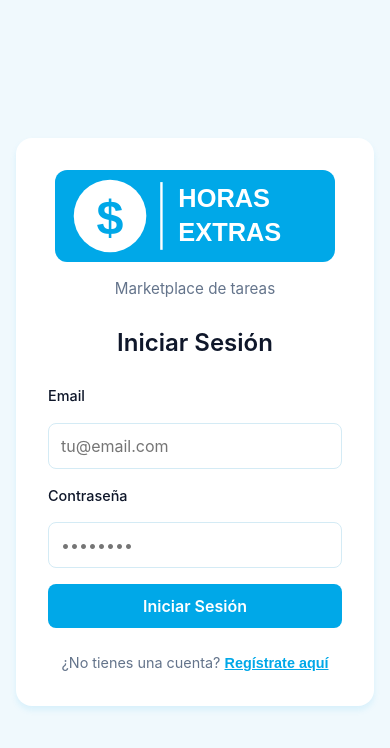
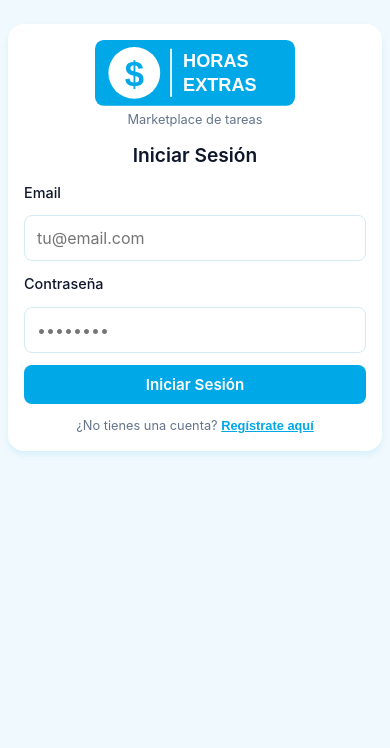
Before and after one commit to SCODAapp/HORASEXRASS, a React (Vite) app: page / in a window 390 px wide. Shown: the top 748 px of the page. Built offline with nearby package versions, Linux system fonts and the light colour scheme.

Commit message:
Updated App.css

```diff
--- a/src/App.css
+++ b/src/App.css
@@ -138,7 +138,7 @@ body {
 .auth-card {
   background: var(--surface);
   border-radius: calc(var(--spacing) * 2);
-  padding: calc(var(--spacing) * 4);
+  padding: calc(var(--spacing) * 3);
   box-shadow: 0 4px 6px var(--shadow);
   width: 100%;
   max-width: 400px;
@@ -150,24 +150,24 @@ body {
 }
 
 .auth-subtitle {
-  font-size: 0.95rem;
+  font-size: 0.85rem;
   text-align: center;
-  margin-bottom: calc(var(--spacing) * 3);
+  margin-bottom: calc(var(--spacing) * 2);
   color: var(--text-secondary);
 }
 
 .auth-heading {
-  font-size: 1.5rem;
+  font-size: 1.3rem;
   font-weight: 600;
   text-align: center;
-  margin-bottom: calc(var(--spacing) * 3);
+  margin-bottom: calc(var(--spacing) * 2);
   color: var(--text-primary);
 }
 
 .auth-toggle {
   text-align: center;
-  margin-top: calc(var(--spacing) * 3);
-  font-size: 0.9rem;
+  margin-top: calc(var(--spacing) * 2);
+  font-size: 0.85rem;
   color: var(--text-secondary);
 }
 
@@ -203,13 +203,13 @@ body {
 .auth-form {
   display: flex;
   flex-direction: column;
-  gap: calc(var(--spacing) * 2);
+  gap: calc(var(--spacing) * 1.5);
 }
 
 .form-group {
   display: flex;
   flex-direction: column;
-  gap: calc(var(--spacing) * 1);
+  gap: calc(var(--spacing) * 0.75);
 }
 
 .form-group label {
@@ -1008,6 +1008,64 @@ input[type="time"] {
   .profile-stats {
     grid-template-columns: 1fr;
   }
+
+  .auth-container {
+    padding: calc(var(--spacing) * 1);
+    align-items: flex-start;
+    padding-top: calc(var(--spacing) * 3);
+  }
+
+  .auth-card {
+    padding: calc(var(--spacing) * 2);
+  }
+
+  .auth-logo {
+    width: 200px !important;
+    height: auto;
+    margin-bottom: calc(var(--spacing) * 0.5) !important;
+  }
+
+  .auth-subtitle {
+    font-size: 0.8rem;
+    margin-bottom: calc(var(--spacing) * 1.5);
+  }
+
+  .auth-heading {
+    font-size: 1.2rem;
+    margin-bottom: calc(var(--spacing) * 1.5);
+  }
+
+  .form-group {
+    gap: calc(var(--spacing) * 0.5);
+  }
+
+  .form-label {
+    font-size: 0.85rem;
+  }
+
+  .form-input {
+    padding: calc(var(--spacing) * 1.25);
+    font-size: 0.95rem;
+  }
+
+  .form-hint {
+    font-size: 0.75rem;
+  }
+
+  .btn-primary {
+    padding: calc(var(--spacing) * 1.25) calc(var(--spacing) * 2);
+    font-size: 0.95rem;
+  }
+
+  .auth-toggle {
+    margin-top: calc(var(--spacing) * 1.5);
+    font-size: 0.8rem;
+  }
+
+  .error-message {
+    padding: calc(var(--spacing) * 1.25);
+    font-size: 0.85rem;
+  }
 }
 
 .profile-modal {
```
